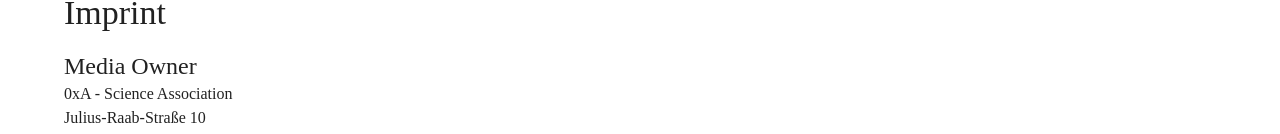
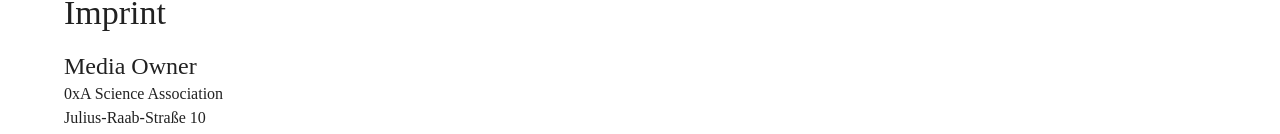
Before and after one commit to 0xa-at/website, a Next.js app: page /about in a window 1280 px wide. Shown: the part 817-951 px from the top of the page. Built offline with nearby package versions, Linux system fonts and the light colour scheme.

Commit message:
fix: imprint

```diff
--- a/pages/about.tsx
+++ b/pages/about.tsx
@@ -28,7 +28,7 @@
             {/* Imprint */}
             <Typography pt={5} variant="h4">Imprint</Typography>
             <Typography pt={2} variant="h5">Media Owner</Typography>
-            <Typography variant="body1">0xA - Science Association</Typography>
+            <Typography variant="body1">0xA Science Association</Typography>
             <Typography variant="body1">Julius-Raab-Straße 10</Typography>
             <Typography variant="body1"> 4040 Linz</Typography>
 
```
